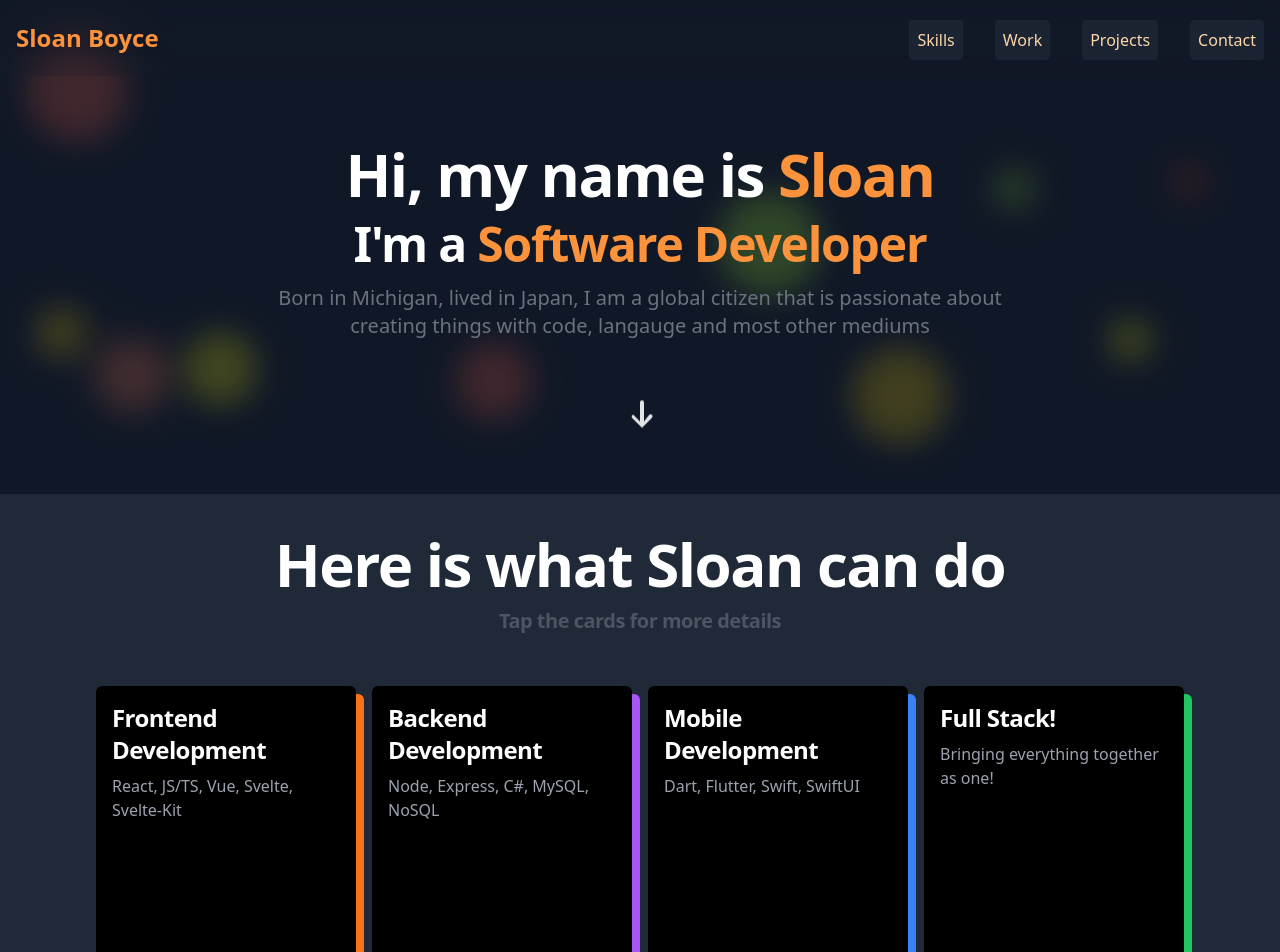
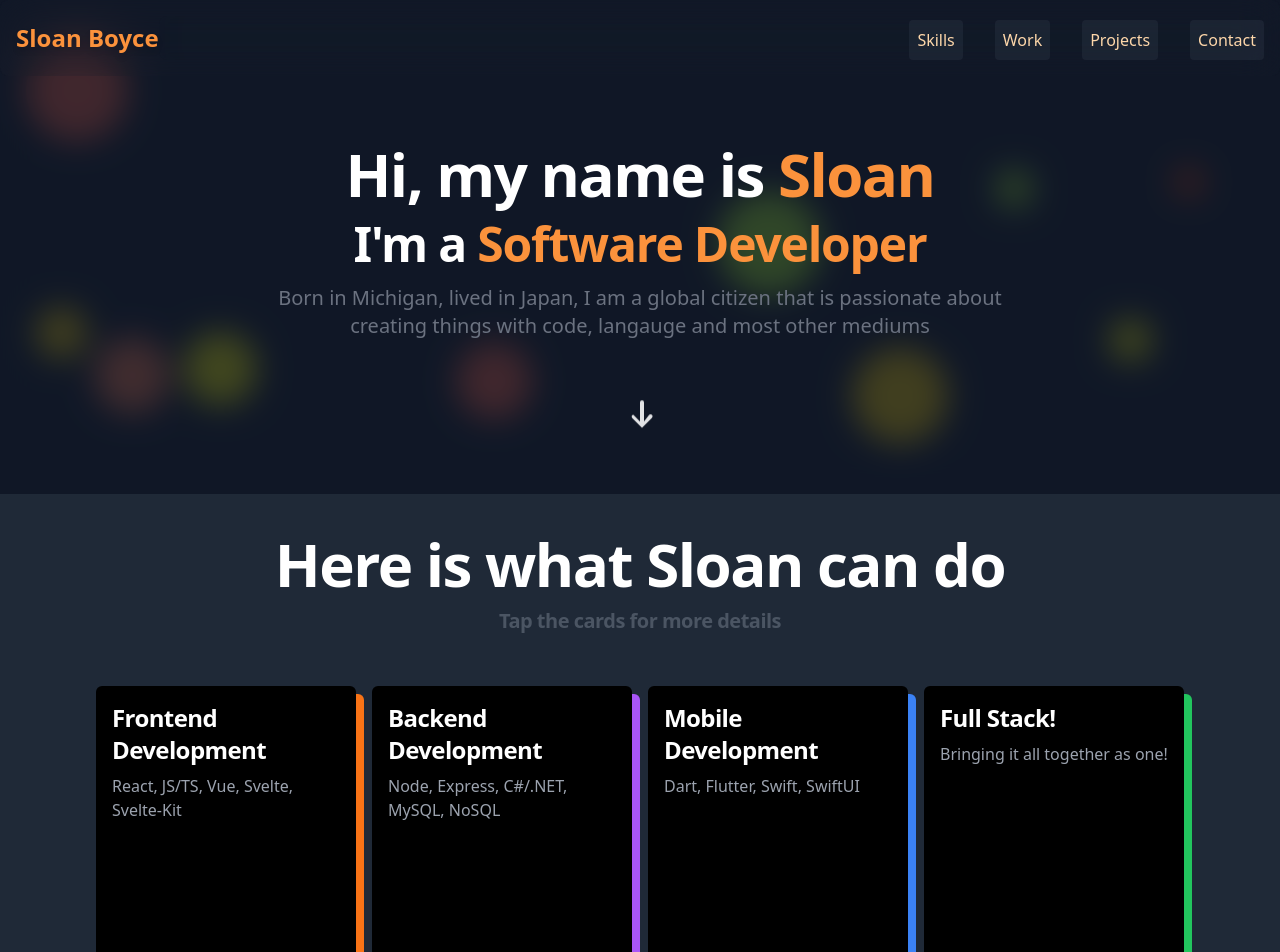
Before and after one commit to Sloansta/sloanb.dev, a React (Vite) app: page / in a window 1280 px wide. Shown: the top 952 px of the page. Built offline with nearby package versions, Linux system fonts and the light colour scheme.

Commit message:
messing around with blurs

```diff
--- a/src/Layout/Skills.jsx
+++ b/src/Layout/Skills.jsx
@@ -1,4 +1,32 @@
 import SkillCard from "../components/SkillCard"
+
+const cards = [
+    {
+        skillName: "Frontend Development",
+        details: "React,  JS/TS, Vue, Svelte, Svelte-Kit",
+        borderColor: "bg-orange-500"
+    },
+    {
+        skillName: "Backend Development",
+        details: "Node, Express, C#/.NET, MySQL, NoSQL",
+        borderColor: "bg-purple-500"
+    },
+    {
+        skillName: "Mobile Development",
+        details: "Dart, Flutter, Swift, SwiftUI",
+        borderColor: "bg-blue-500"
+    },
+    {
+        skillName: "Full Stack!",
+        details: "Bringing it all together as one!",
+        borderColor: "bg-green-500"
+    },
+    {
+        skillName: "Bilingual Translation",
+        details: "Japanese to English translation",
+        borderColor: "bg-yellow-500"
+    }
+]
 
 export default function Skills() {
     return (
@@ -12,10 +40,13 @@ export default function Skills() {
                 </span>
                 <div className="mt-8 max-w-6xl mx-auto px-4 sm:px-6 lg:px-8">
                     <div className="grid grid-cols-1 sm:grid-cols-2 md:grid-cols-3 lg:grid-cols-4 gap-4">
-                        <SkillCard skillName={"Frontend Development"} details={"React, JS/TS, Vue, Svelte, Svelte-Kit"} backOfCard={"orange"} borderColor="bg-orange-500" />
-                        <SkillCard skillName={"Backend Development"} details={"Node, Express, C#, MySQL, NoSQL"} backOfCard={"purple"} borderColor="bg-purple-500" />
-                        <SkillCard skillName={"Mobile Development"} details={"Dart, Flutter, Swift, SwiftUI"} backOfCard={"blue"} borderColor="bg-blue-500" />
-                        <SkillCard skillName={"Full Stack!"} details={"Bringing everything together as one!"} backOfCard={"green"} borderColor="bg-green-500" />
+                        {cards.map((card) => (
+                            <SkillCard
+                                skillName={card.skillName}
+                                details={card.details}
+                                borderColor={card.borderColor}
+                            />
+                        ))}
                     </div>
                 </div>
             </div>
--- a/src/components/Nav.jsx
+++ b/src/components/Nav.jsx
@@ -15,12 +15,10 @@ export default function Nav() {
         return () => window.removeEventListener('scroll', handleScroll);
     }, []);
 
-    const dropdownClasses = `absolute top-full left-0 w-full z-10 bg-gray-800/25 rounded-lg backdrop-filter backdrop-blur-[15px] md:bg-transparent md:static md:block ${isMenuOpen ? 'block' : 'hidden'} md:flex md:justify-end`;
-
-    const menuClasses = "flex flex-col p-3 backdrop-filter backdrop-blur-[15px] md:flex-row md:space-x-8 md:mt-1 bg-gray-900/30 md:bg-transparent md:p-0";
-
+    const dropdownClasses = `absolute top-full left-0 w-full z-50 bg-gray-800/10 rounded-lg backdrop-filter backdrop-blur-[20px] md:bg-transparent md:static md:block ${isMenuOpen ? 'block' : 'hidden'} md:flex md:justify-end`;
+    const menuClasses = "flex flex-col p-3 backdrop-filter backdrop-blur-[20px] z-50 md:flex-row md:space-x-8 md:mt-1 md:bg-transparent md:p-0";
     return (
-        <nav className={`bg-gray-800/10 border-orange-300 rounded-lg dark:bg-gray-900/30 top-0 left-0 right-0 z-50 backdrop-filter backdrop-blur-[20px] fixed`}>
+        <nav className={`bg-gray-800/10 border-orange-300 rounded-lg top-0 left-0 right-0 z-50 backdrop-filter backdrop-blur-[20px] fixed`}>
             <div className="max-w-screen-xl mx-auto p-4 flex items-center justify-between">
                 <a href="#" className="flex items-center">
                     <span className="self-center text-2xl font-semibold whitespace-nowrap text-orange-400 drop-shadow-md">Sloan Boyce</span>
```
